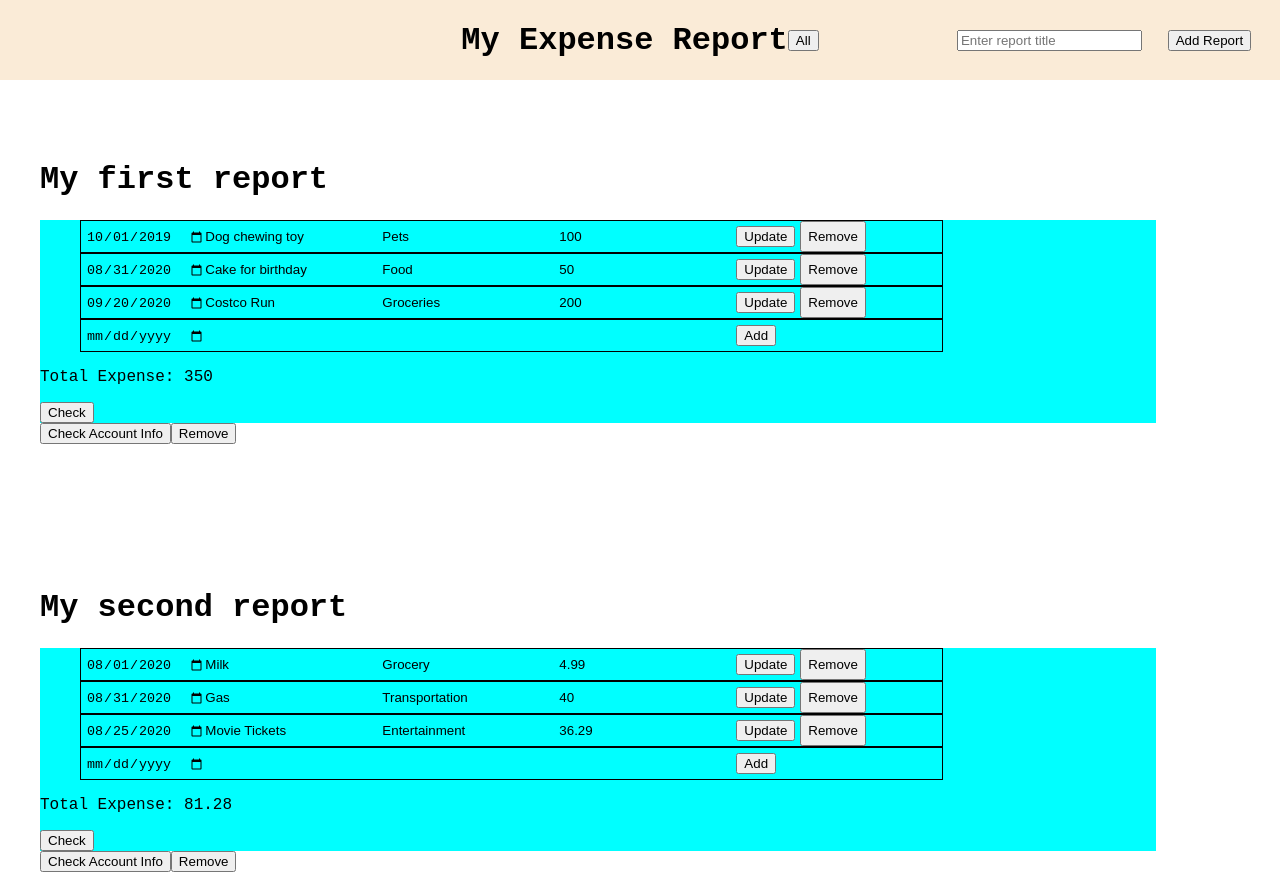
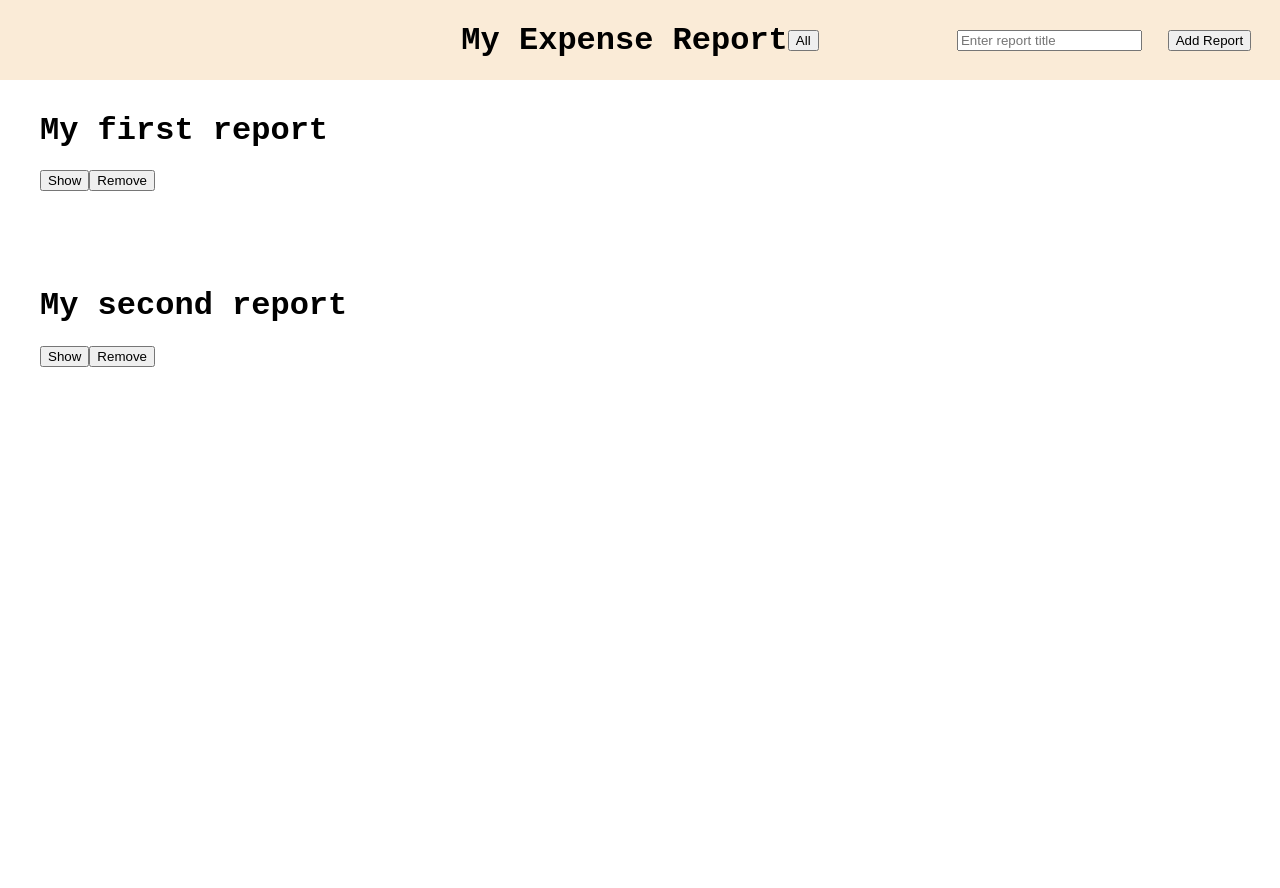
Before and after one commit to echen831/Easy-Expense-Report, a React (Create React App) app: page / in a window 1280 px wide. After the commit the page ends 800 px from the top, so only its background shows below. Built offline with nearby package versions, Linux system fonts and the light colour scheme.

Commit message:
add show and hide to report and account

```diff
--- a/src/Components/account.jsx
+++ b/src/Components/account.jsx
@@ -1,14 +1,22 @@
-import React from 'react';
+import React, { useState } from 'react';
 import { Report } from './report'
 
 export const Account = (props) => {
 
+    const [show, setShow] = useState(false)
     return (
         <div className="account-container">
-            <h1>{props.data.title}</h1>
-            <Report data={props.data.items} idx={props.idx} updateAccount={props.updateAccount}/>
-            <button onClick={() => console.log(props.data)}>Check Account Info</button>
-            <button onClick={() => props.removeAccount(props.idx)}>Remove</button>
+            <div>
+                <h1>{props.data.title}</h1>
+                <button onClick={() => setShow(!show)}>Show</button>
+                <button onClick={() => props.removeAccount(props.idx)}>Remove</button>
+            </div>
+            <Report data={props.data.items}
+                    idx={props.idx}
+                    updateAccount={props.updateAccount}
+                    show={show}
+                    />
+            {/* <button onClick={() => console.log(props.data)}>Check Account Info</button> */}
         </div>
     )
 }
--- a/src/Components/report.jsx
+++ b/src/Components/report.jsx
@@ -39,7 +39,7 @@ export const Report = (props) => {
     }
 
     return (
-        <div className="report-container">
+        <div className={ props.show ? "report-container" : "hide"}>
             <ul>
                 {data.map((item, idx) => (
                     <Item date={item.date}
--- a/src/styles.css
+++ b/src/styles.css
@@ -47,7 +47,7 @@ button {
 }
 
 .account-container {
-    padding-top: 10%;
+    padding-top: 6%;
     width: 90%;
     height: fit-content;
 }
```
